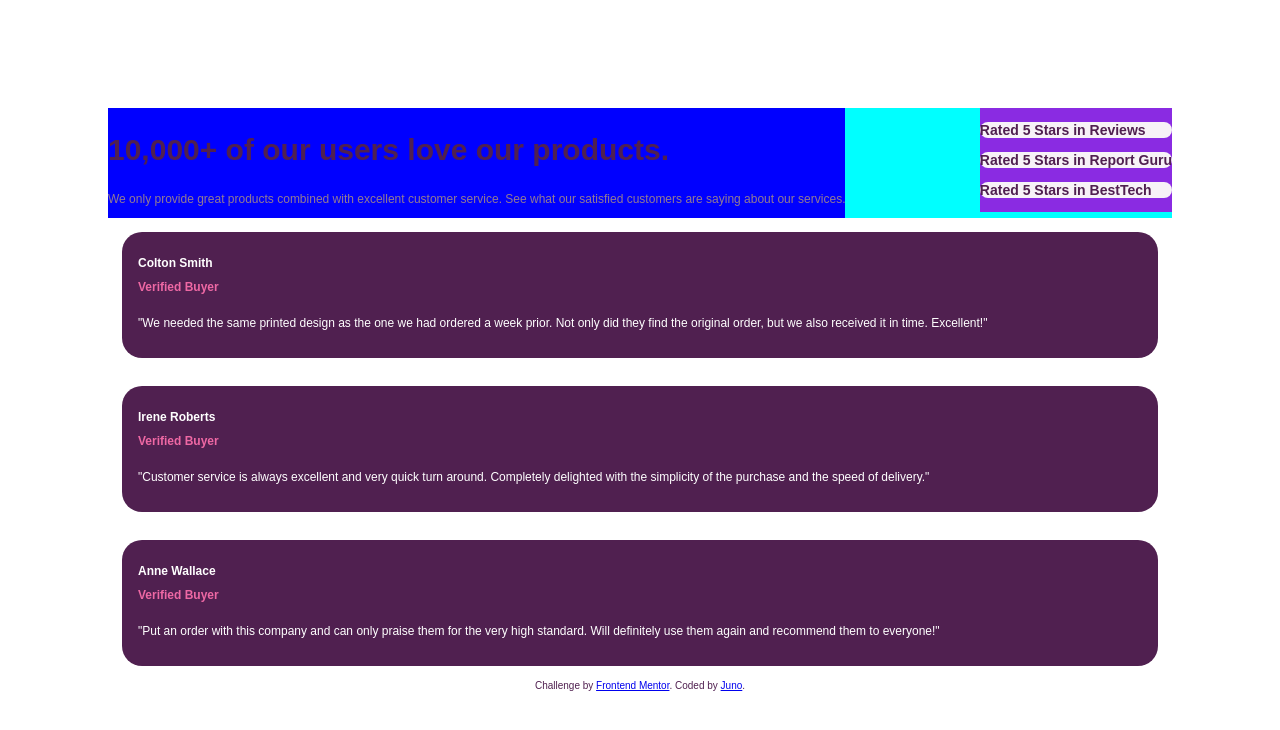
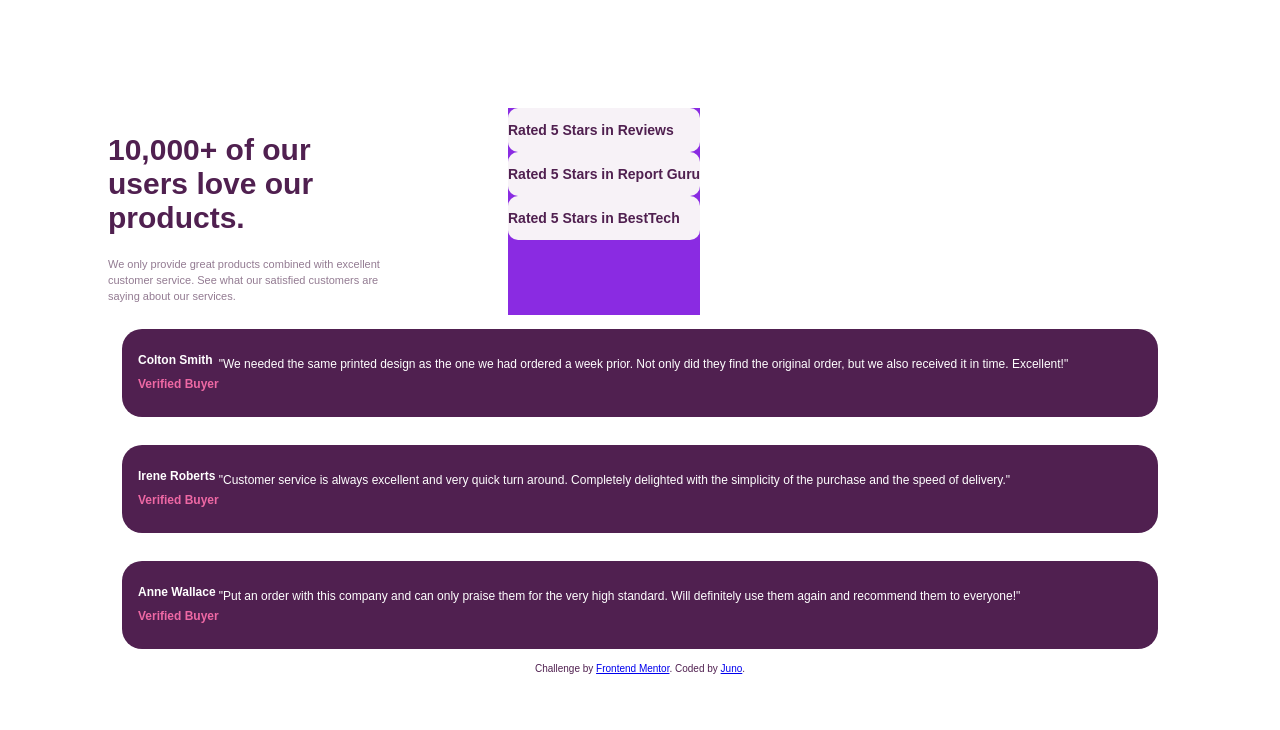
Before and after one commit to avacheungx/Social-Proof-Section, a plain HTML site: page index.html in a window 1280 px wide. Drawn offline with Linux system fonts and the light colour scheme; a web font is replaced by a local one.

Commit message:
Update style.css

```diff
--- a/style.css
+++ b/style.css
@@ -3,32 +3,42 @@ body{
     color:hsl(300, 43%, 22%);
     font-family:"League Spartan", sans-serif;
     padding:100px;
-    display:grid;
-    grid-column:auto;
-    height:max-content;
+    display:flex;
+    flex-direction:column;
+    justify-content: space-evenly;
 }
 
 header{
-    background-color: aqua;
+    display:flex;
+    flex-direction:row;
 }
 
 .leftside{
-    background-color: blue;
-    float:left;
+    display:flex;
+    justify-content: start;
+    flex-direction:column;
+    margin-right:20px;
+    width:300px;
 }
 
 .leftside h1{
+    padding-right:10px;
     font-size:30px;
+    margin-bottom:10px;
+    font-weight:800;
 }
 
 .leftside .description{
-    font-size:12px;
+    font-size:11px;
     color:hsl(303, 10%, 53%);
+    line-height:16px;
 }
 
 .rightside{
+    display:flex;
+    flex-direction:column;
     background-color: blueviolet;
-    float:right;
+    margin-left:80px;
 }
 
 .five-star{
@@ -42,11 +52,12 @@ header{
 main{
     display:flex;
     flex-direction:row;
+    justify-content: center;
 }
 
 .review-card{
     display:flex;
-    flex-direction:column;
+    flex-direction:row;
     border:none;
     border-radius:20px;
     background-color:hsl(300, 43%, 22%);
@@ -70,3 +81,9 @@ footer{
     text-align:center;
     font-size:10px;
 }
+
+@media(max-width:375){
+    main{
+        flex-wrap: wrap;
+    }
+}
```
